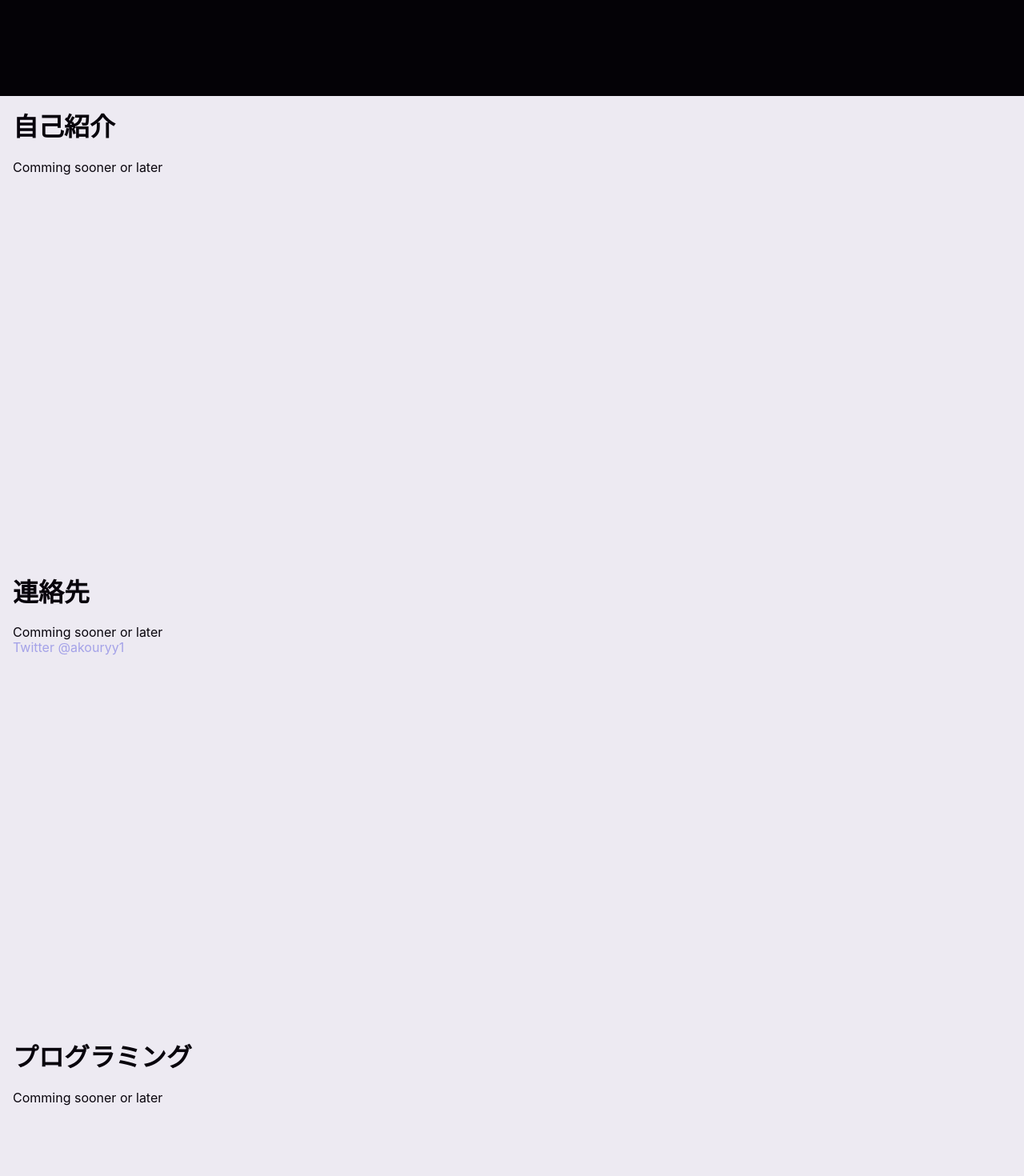
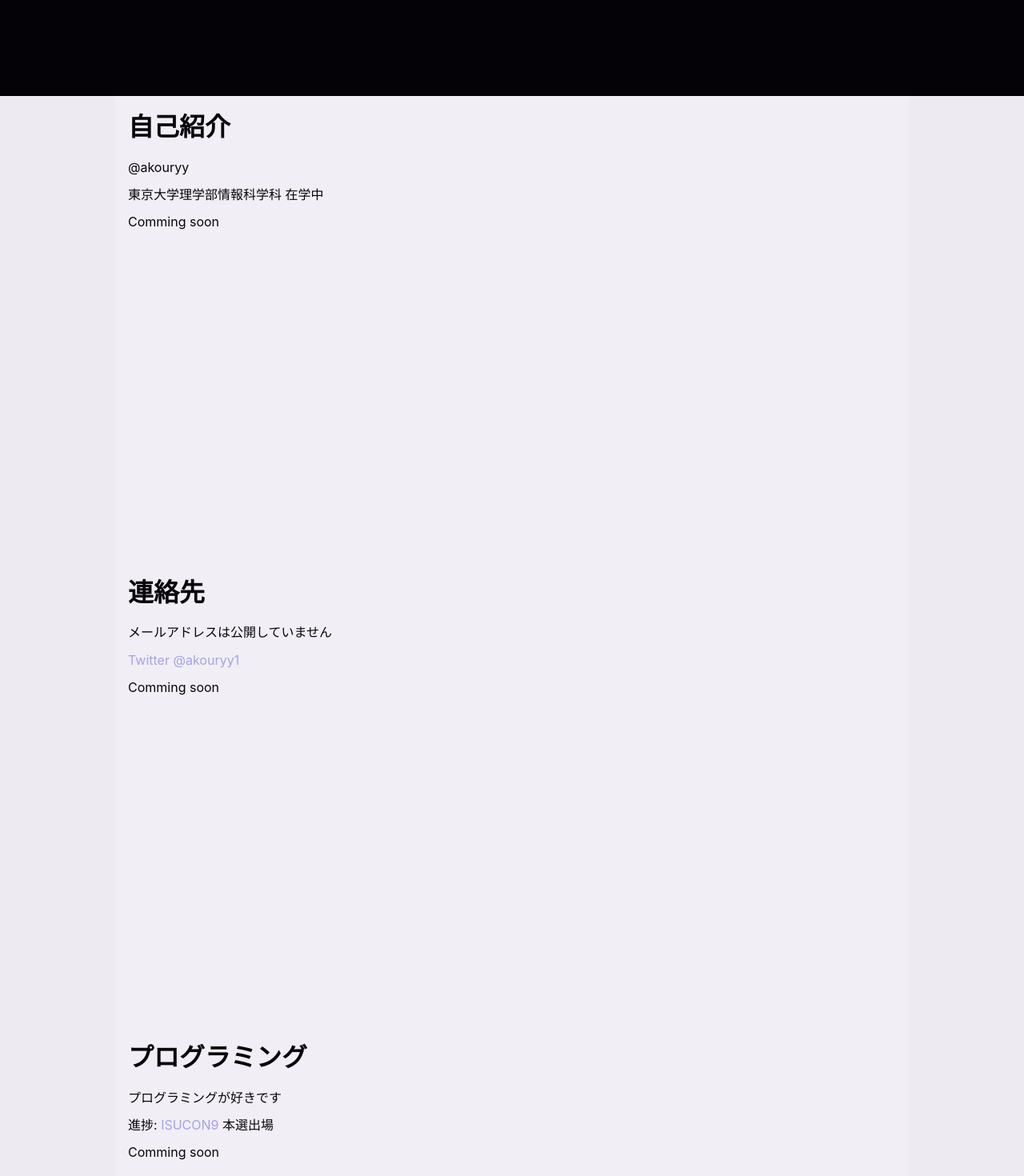
Before and after one commit to akouryy/akouryy.net-shamiko, a Next.js app: page / in a window 1280 px wide. Shown: the part 680-2150 px from the top of the page at 80% size. Built offline with nearby package versions, Linux system fonts and the light colour scheme.

Commit message:
Update main content and license

```diff
--- a/components/BigHeader.tsx
+++ b/components/BigHeader.tsx
@@ -4,11 +4,11 @@ import { ScrollContext } from '../contexts/ScrollContext';
 import '../styles/BigHeader.less';
 
 interface P {
-  menu: Array<[string, string]>;
+  menu: ReadonlyArray<[string, string]>;
   children?: never;
 }
 
-export const BigHeader: React.FC<P> = ({ menu }) => {
+export const BigHeader: React.FC<P> = (props) => {
   const { winHeight, scrollTop } = React.useContext(ScrollContext);
   const isNightDominant = scrollTop < winHeight / 2;
 
@@ -26,6 +26,10 @@ export const BigHeader: React.FC<P> = ({ menu }) => {
     }
   }, [isNightDominant]);
 
+  return (<BigHeaderPure {...props} />);
+};
+
+const BigHeaderPure: React.FC<P> = React.memo(({ menu }) => {
   return (
     <header className='BigHeader'>
       <h1 className='BigHeader-Title'>akouryy.net</h1>
@@ -41,4 +45,4 @@ export const BigHeader: React.FC<P> = ({ menu }) => {
       </ul>
     </header>
   );
-};
+});
--- a/pages/index.tsx
+++ b/pages/index.tsx
@@ -4,30 +4,45 @@ import { BasePage } from '../components/BasePage';
 import { BigHeader } from '../components/BigHeader';
 import { Section } from '../components/Section';
 
+const headerMenu: ReadonlyArray<[string, string]> = Object.freeze([
+  ['PageIndex-Profile', 'profile'],
+  ['PageIndex-Contact', 'contact'],
+  ['PageIndex-Programming', 'programming'],
+]);
+
 const Home: React.FC = () => {
   return (
     <BasePage canonical='/'>
       <div className='PageIndex'>
         <BigHeader
-          menu={[
-            ['PageIndex-Profile', 'profile'],
-            ['PageIndex-Contact', 'contact'],
-            ['PageIndex-Programming', 'programming'],
-          ]}
+          menu={headerMenu}
         />
+        <div className='PageIndex-MainContainer'>
           <main className='PageIndex-Main'>
             <Section id='PageIndex-Profile' title='自己紹介'>
-            Comming sooner or later
+              <p>@akouryy</p>
+              <p>東京大学理学部情報科学科 在学中</p>
+              <p>Comming soon</p>
             </Section>
             <Section id='PageIndex-Contact' title='連絡先'>
-            Comming sooner or later
-            <br />
-            <a href='https://twitter.com/akouryy1'>Twitter @akouryy1</a>
+              <p>メールアドレスは公開していません</p>
+              <p><a href='https://twitter.com/akouryy1'>Twitter @akouryy1</a></p>
+              <p>Comming soon</p>
             </Section>
             <Section id='PageIndex-Programming' title='プログラミング'>
-            Comming sooner or later
+              <p>プログラミングが好きです</p>
+              <p>
+                進捗:
+                {' '}
+                <a href='http://isucon.net/archives/53570241.html'>ISUCON9</a>
+                {' '}
+                本選出場
+              </p>
+              <p>Comming soon</p>
             </Section>
           </main>
+        </div>
+        <footer>&copy; akouryy 2019</footer>
       </div>
     </BasePage>
   );
--- a/styles/PageIndex.less
+++ b/styles/PageIndex.less
@@ -4,6 +4,14 @@
   .day();
 
   &-Main {
+    background: fade(#fff, 20%);
+    padding: 0 1rem;
     margin: 0 1rem;
+    max-width: 60rem;
+    width: 100%;
+  }
+
+  &-MainContainer {
+    .center-flex();
   }
 }
```
Also changed, not shown: .eslintrc.yml, 1 other file (tests, documents, lock files or other folders). Lines whose indentation alone changed are shown as unchanged.
